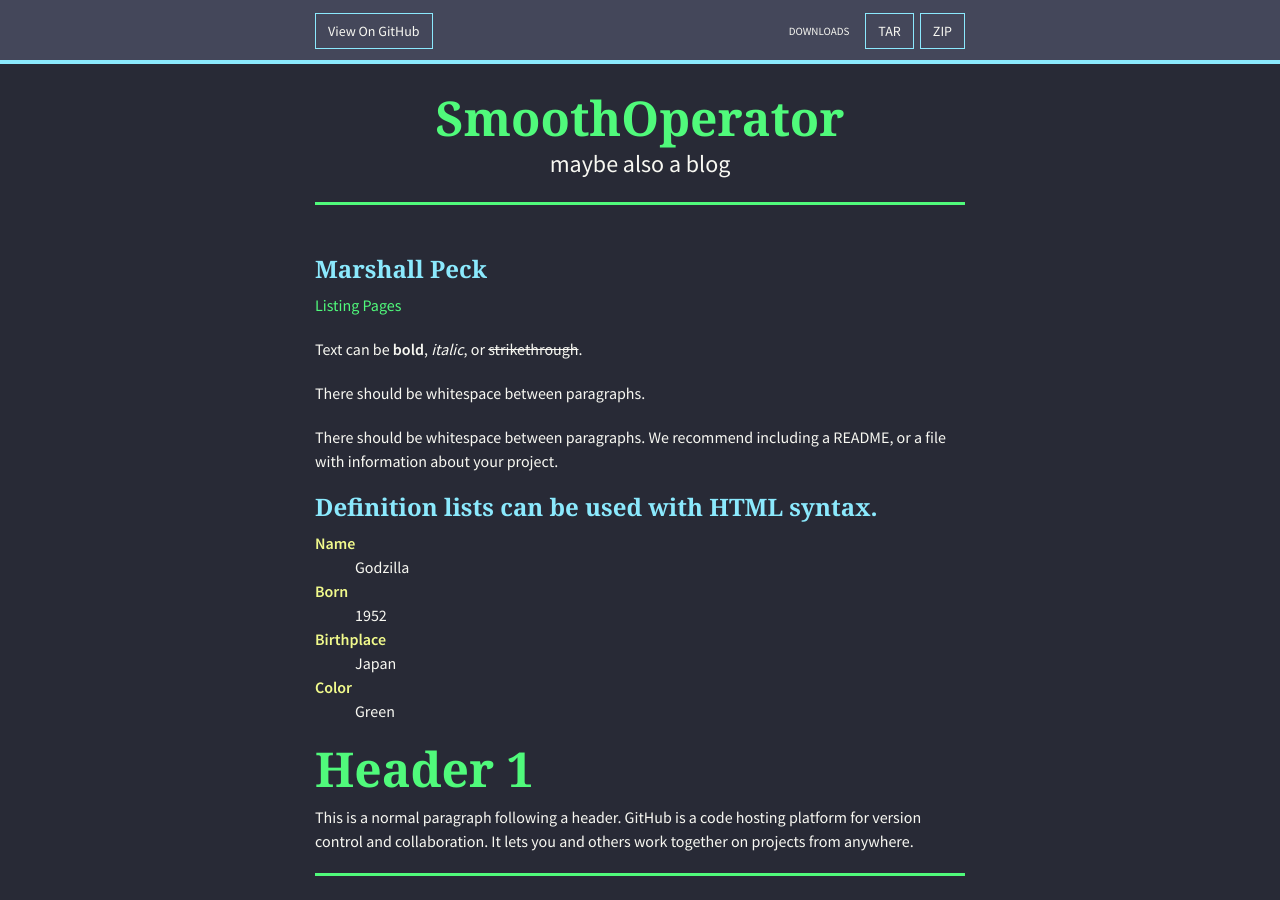
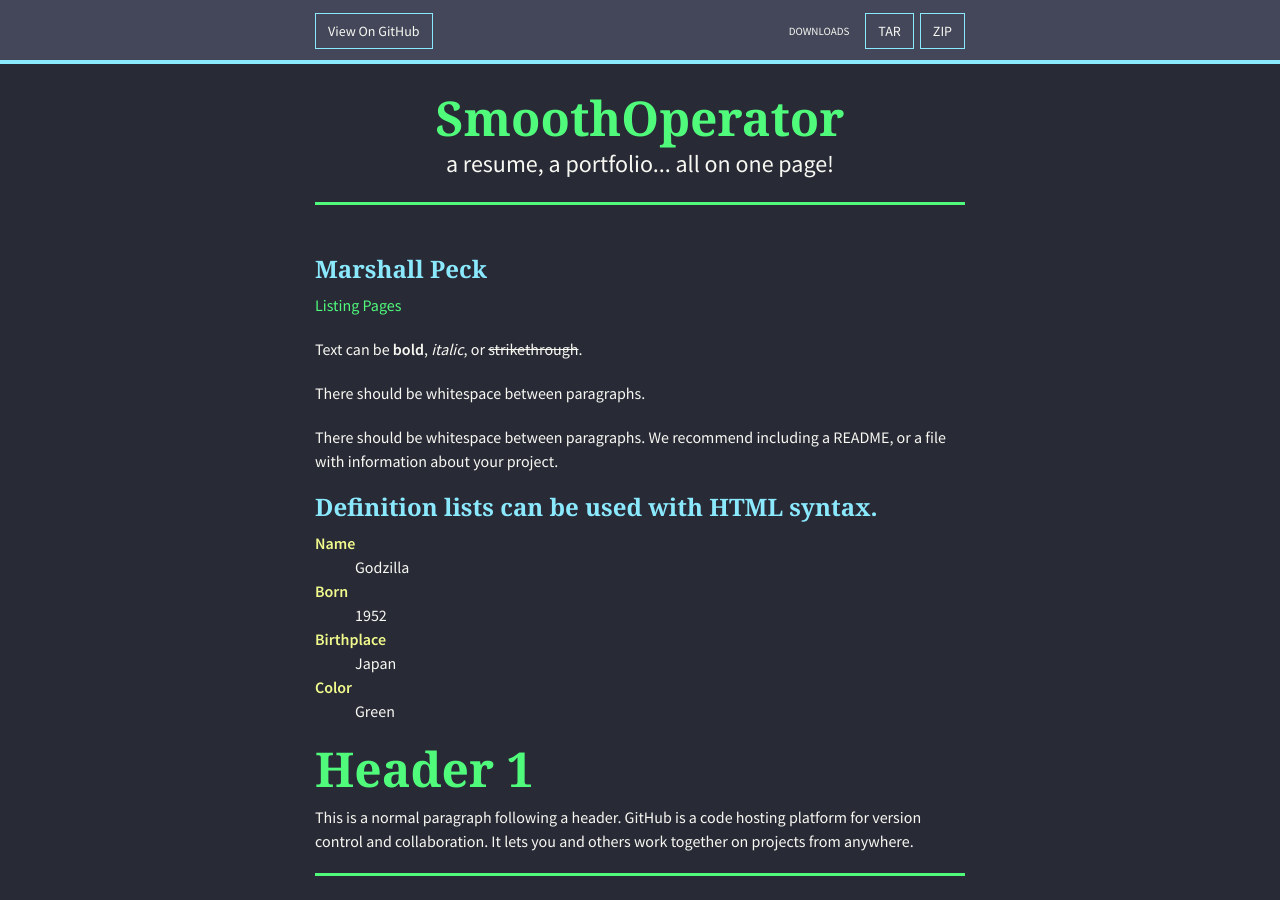
Before and after one commit to SmoothOperator/smoothoperator.github.io, a Jekyll site: the page built from index.md, in a window 1280 px wide and 900 px high. Built offline with Jekyll 4.4.1, drawn with Linux system fonts in a browser that asks for light colours; nearby versions of some CDN libraries; our own code applies the rules of GitHub Pages for plain Markdown files.

Commit message:
Update _config.yml

```diff
--- a/_config.yml
+++ b/_config.yml
@@ -1,7 +1,7 @@
 # SEO Values
 title: SmoothOperator
 tagline: (Marshall Peck)
-description: maybe also a blog
+description: a resume, a portfolio... all on one page!
 url: https://smoothoperator.github.io/
 twitter: https://twitter.com/zenorocha
 logo: https://draculatheme.com/static/icons/pack-1/045-dracula.svg
```
